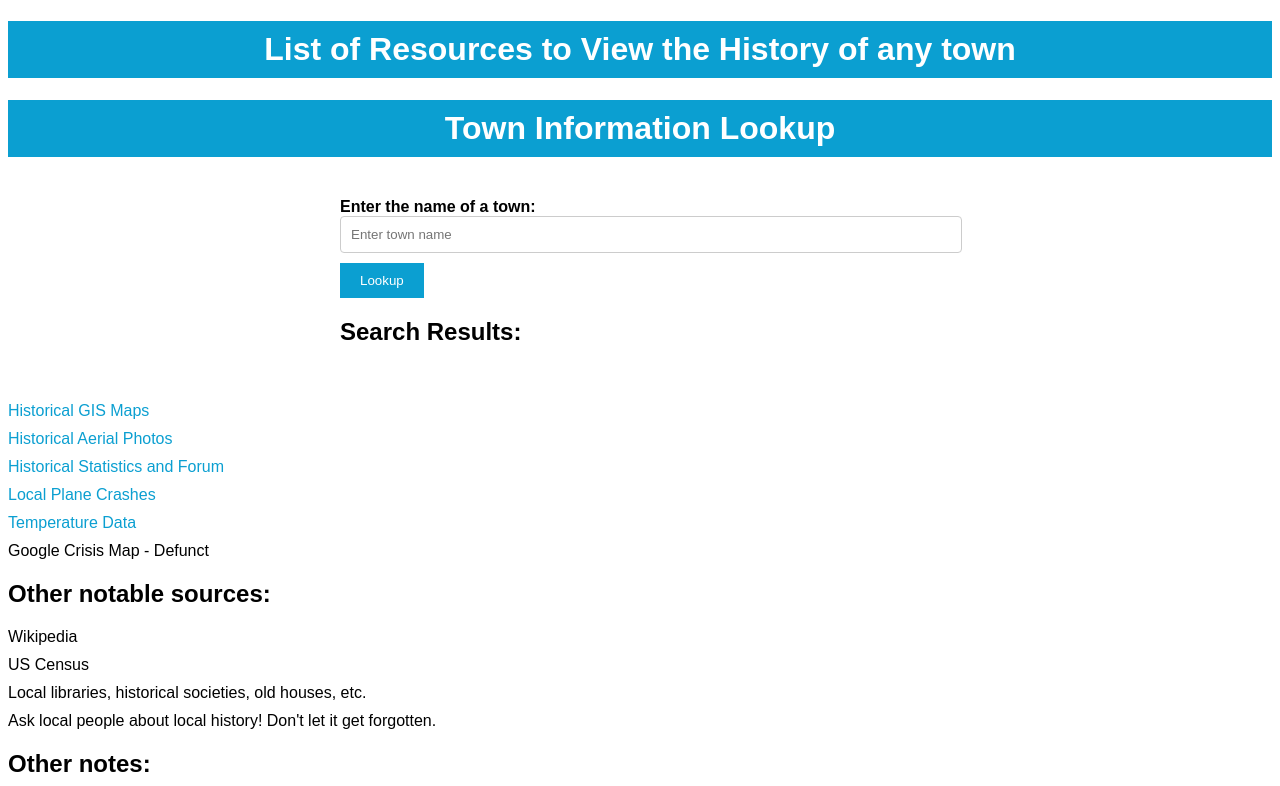
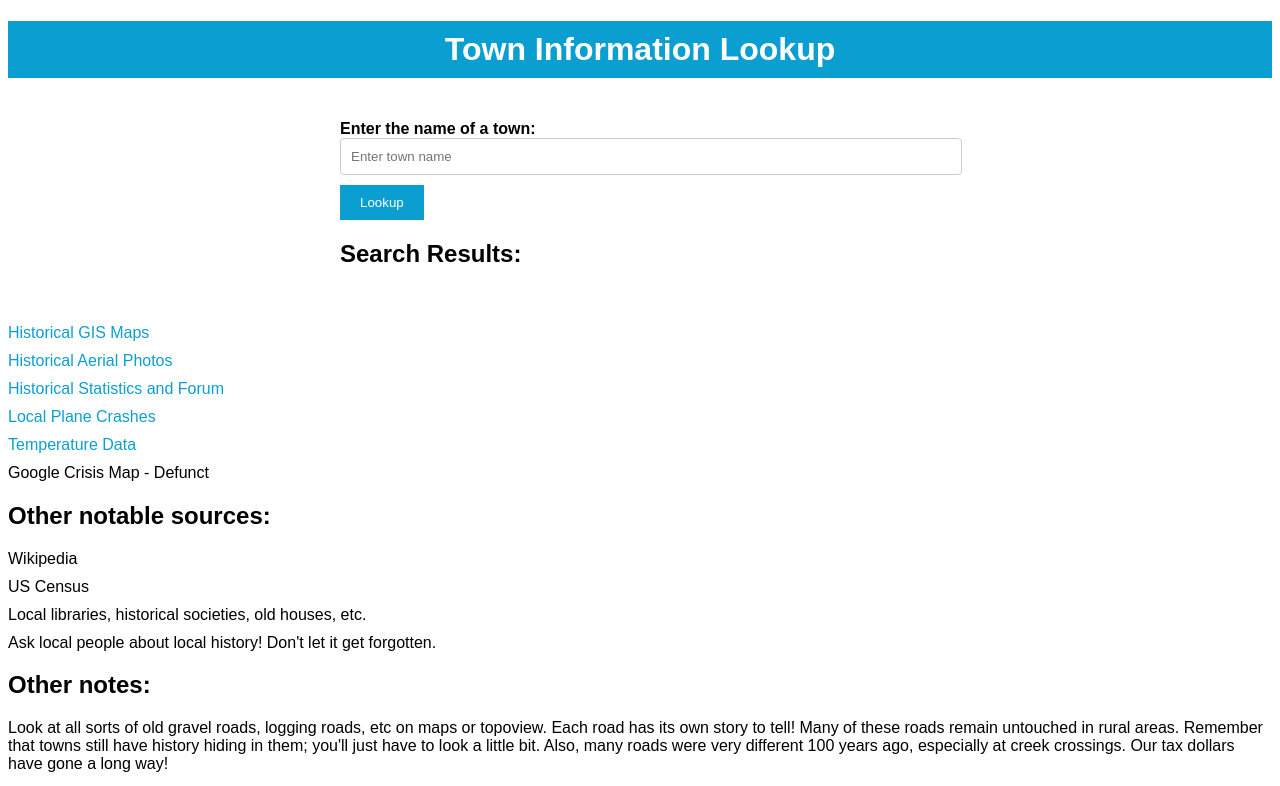
Before and after one commit to cc18dd/View-History-Of-Any-Town, a plain HTML site: page index.html in a window 1280 px wide. Shown: the top 786 px of the page. Drawn offline with Linux system fonts and the light colour scheme.

Commit message:
Update index.html

```diff
--- a/index.html
+++ b/index.html
@@ -7,7 +7,6 @@
     <script src="script.js"></script>
 </head>
 <body>
-    <h1>List of Resources to View the History of any town</h1>
     <h1>Town Information Lookup</h1>
     <div class="container">
         <label for="townName">Enter the name of a town:</label>
```
